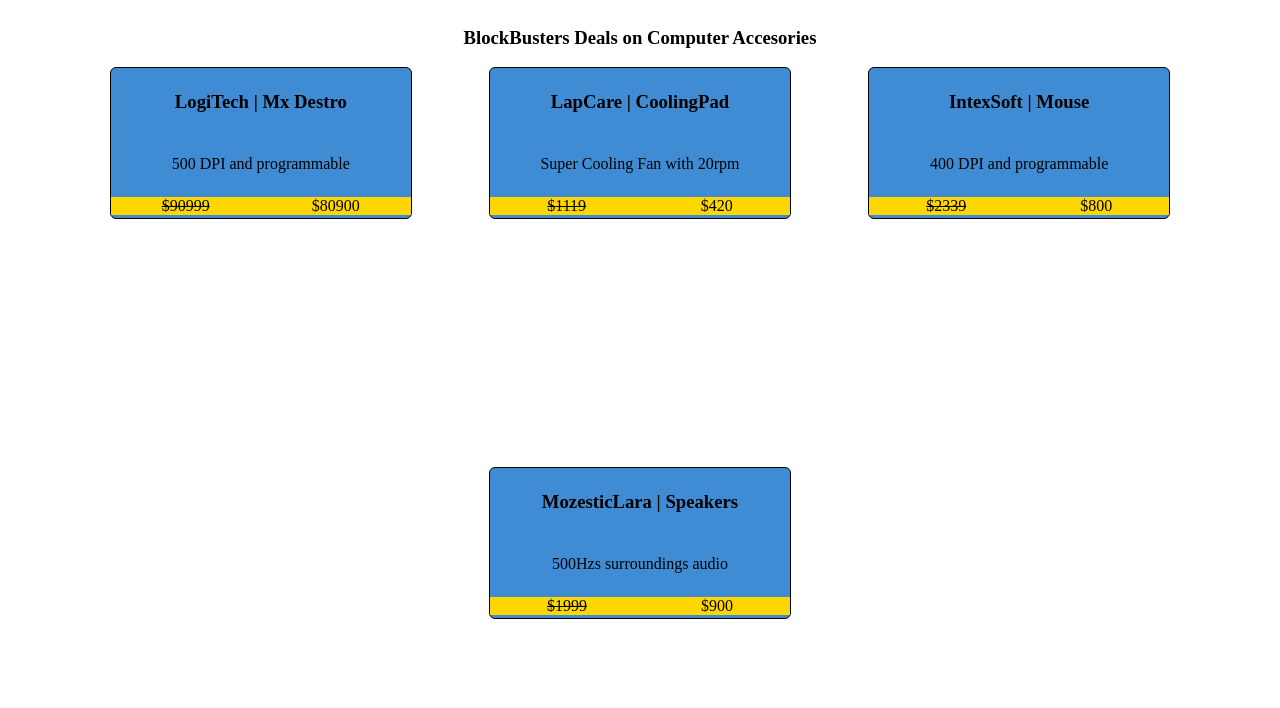
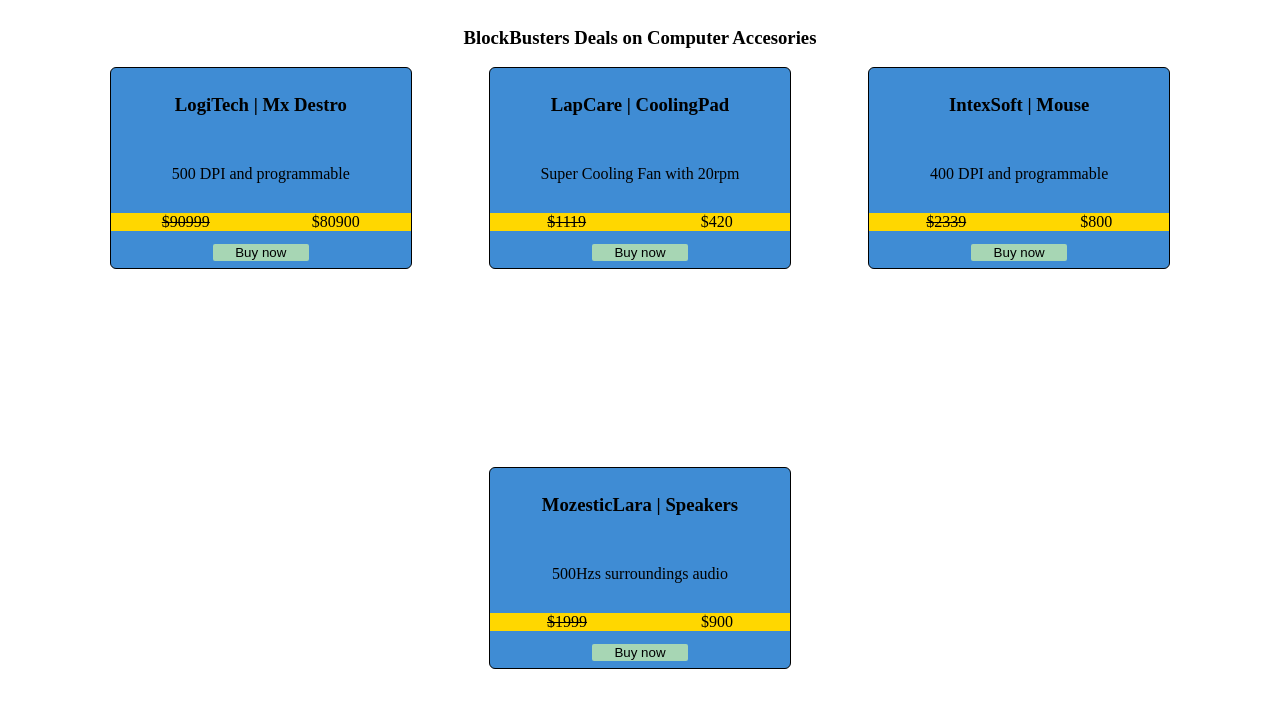
Before and after one commit to anilyadav45/REACT-STARTED, a React (Vite) app in the folder basic-react/: page / in a window 1280 px wide. Shown: the top 708 px of the page. Built offline with nearby package versions, Linux system fonts and the light colour scheme.

Commit message:
Events in REActjs Day-7

```diff
--- /dev/null
+++ b/basic-react/src/button.jsx
@@ -0,0 +1,14 @@
+//adding events on click
+function buyNow() {
+  alert("Items succesfully added to wishlist ");
+}
+//btn styles
+let forBtn = {backgroundColor:"#a7d6b4",border:"none",width:"6rem",borderRadius:"2px",cursor:"pointer"}
+
+export default function () {
+  return (
+    <>
+      <button className="btn" onClick={buyNow} style={forBtn}>Buy now</button>
+    </>
+  );
+}
--- a/basic-react/src/product.jsx
+++ b/basic-react/src/product.jsx
@@ -2,15 +2,18 @@
 import Price from "./price";
 import Desc from "./desc";
 import "./product.css";
+import Button from "./button.jsx";
 function product({ title, desc, prices}) {
     let idx = 0;
-    let styles = {display:"flex",width:300,justifyContent:"space-around" ,flexDirection:"column" ,backgroundColor:"#3f8cd4",alignItems:"center"};
+    let styles = {display:"flex",width:300,justifyContent:"space-around" ,flexDirection:"column" ,backgroundColor:"#3f8cd4",alignItems:"center",height:"200px"};
+    let forBtn = {backgroundColor:"#7ba686"}
   return (
     <>
       <div className="product" style={styles}>
         <Title title={title} />
         <Desc desc={desc} />
         <Price prices={prices} />
+        <Button/>
       </div>
     </>
   );
```
